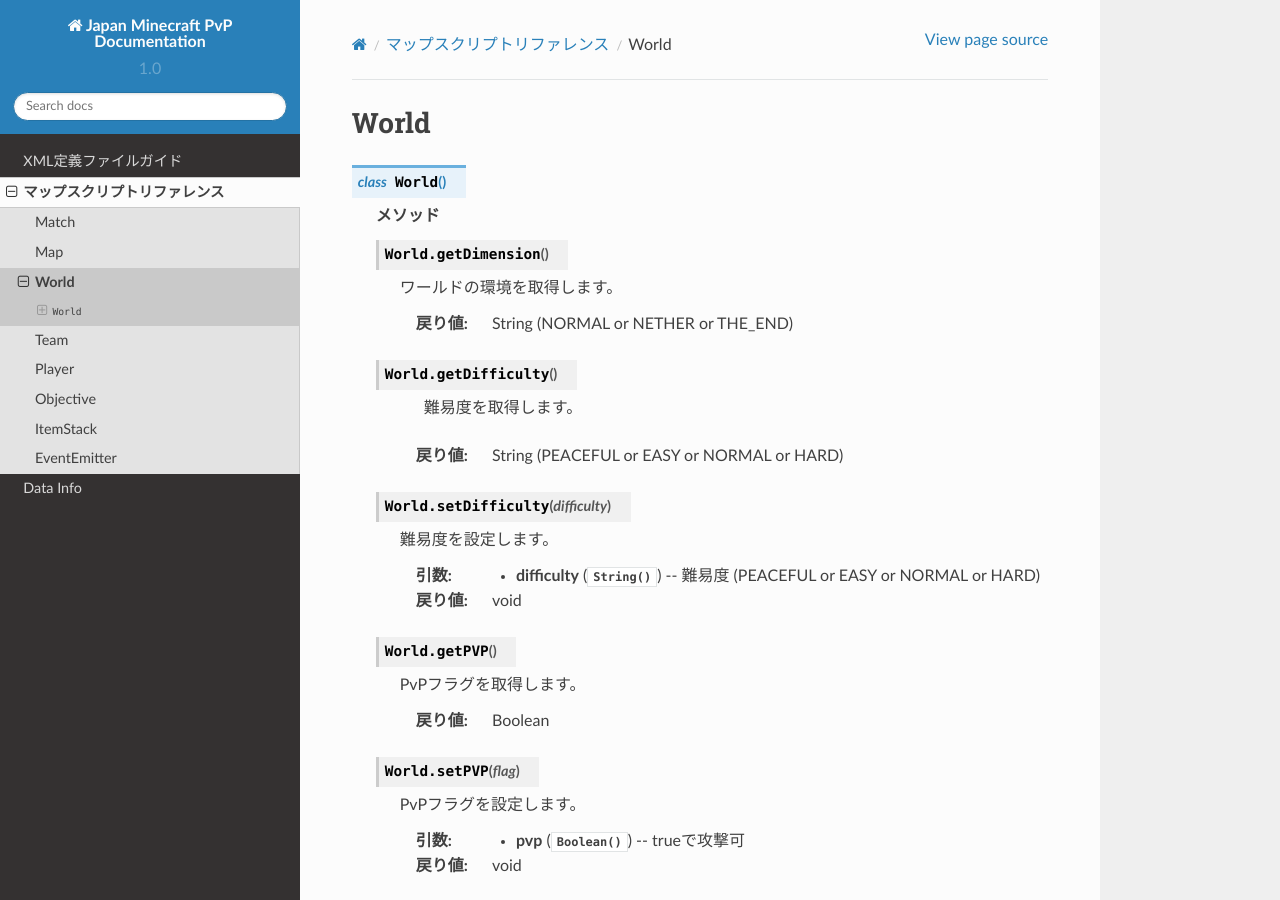
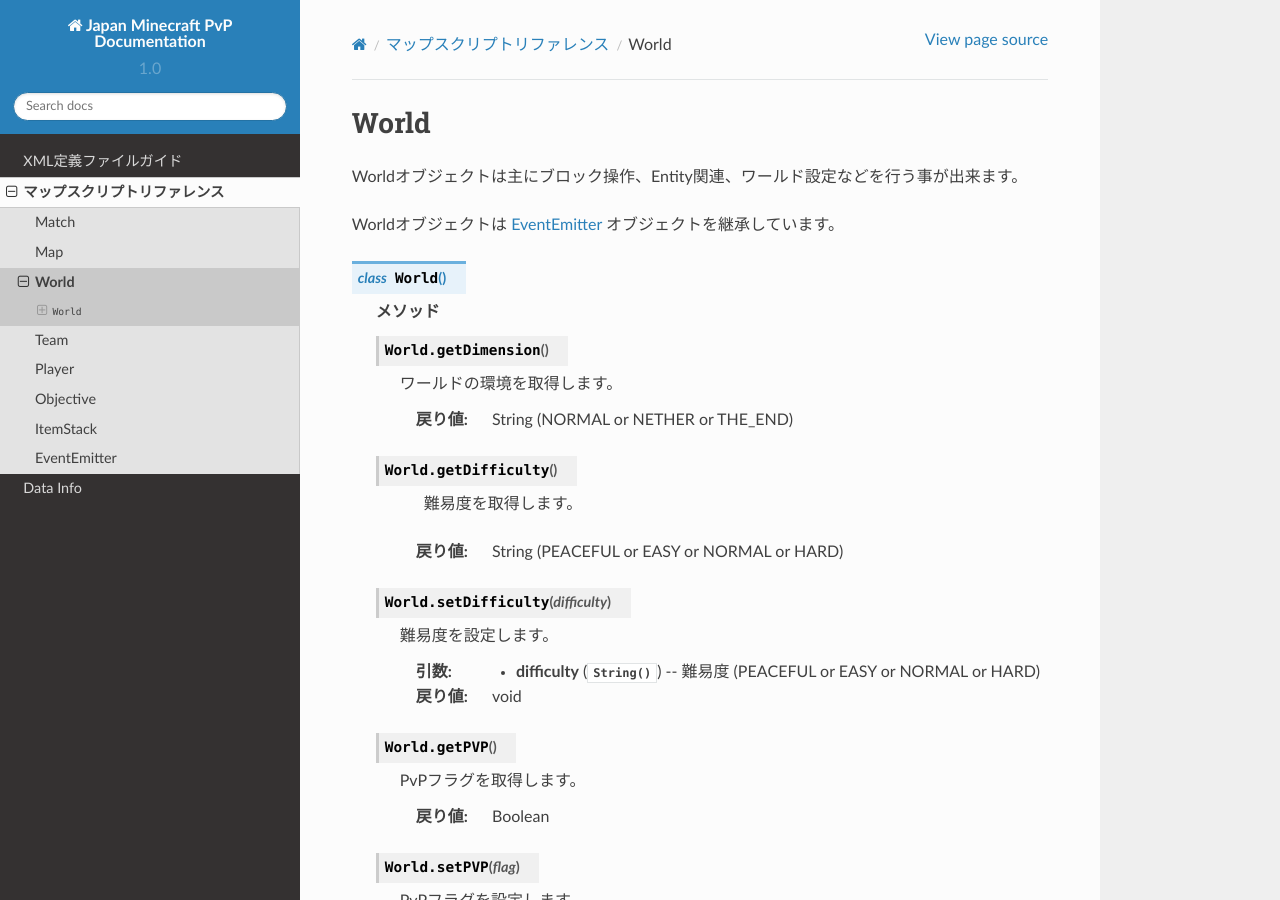
Before and after one commit to MinecraftJP/pvp-docs, a Sphinx documentation site: the page built from docs/script/world.rst, in a window 1280 px wide and 900 px high. Built offline with Sphinx 7.4.7 and the Read the Docs theme 2.0.0, drawn with Linux system fonts in a browser that asks for light colours.

Commit message:
Worldオブジェクトの説明を追加

```diff
--- a/docs/script/world.rst
+++ b/docs/script/world.rst
@@ -1,6 +1,10 @@
 
 World
 #############
+
+Worldオブジェクトは主にブロック操作、Entity関連、ワールド設定などを行う事が出来ます。
+
+Worldオブジェクトは :doc:`EventEmitter </script/eventemitter>` オブジェクトを継承しています。
 
 .. js:class:: World()
 
```
